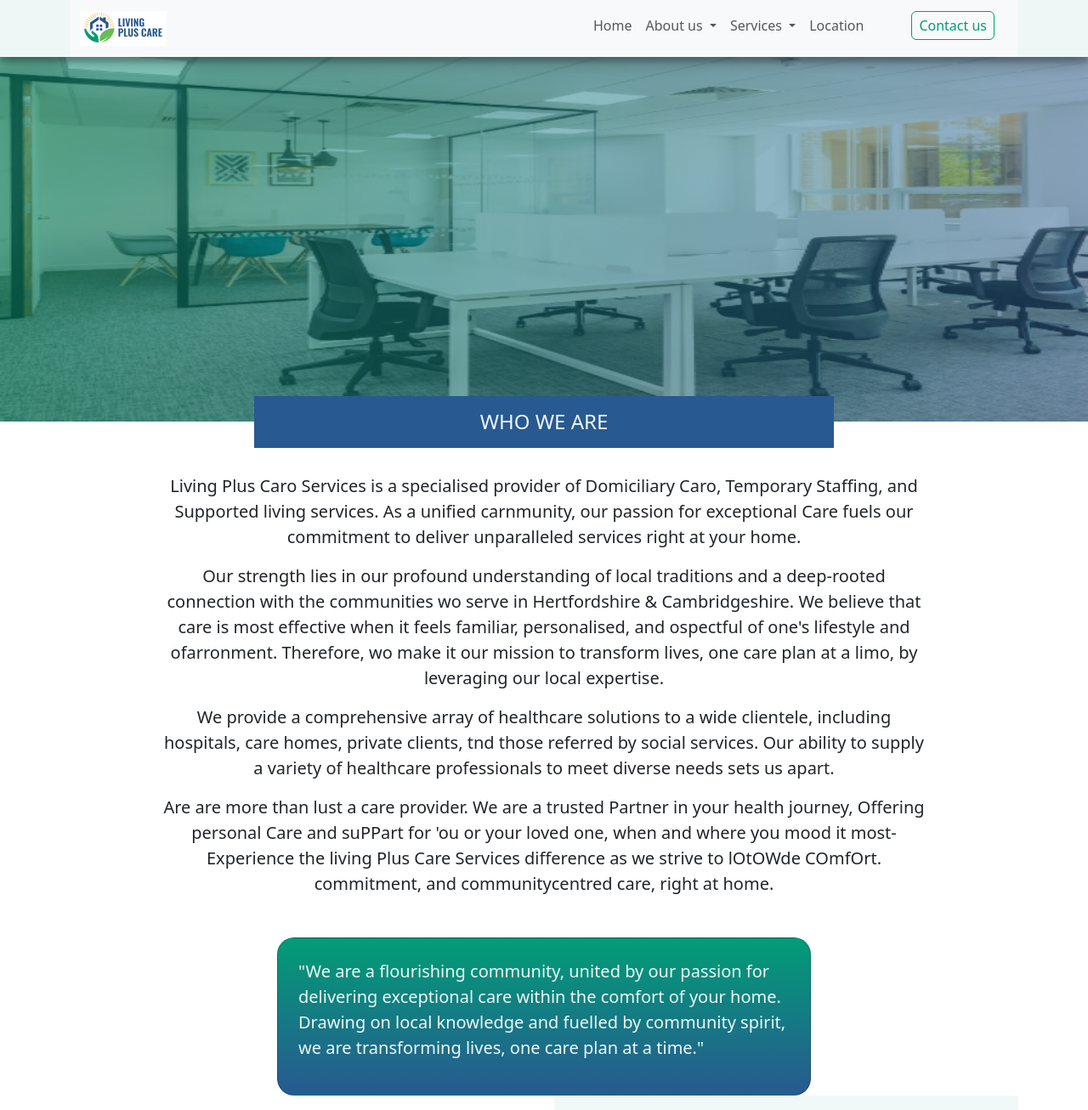
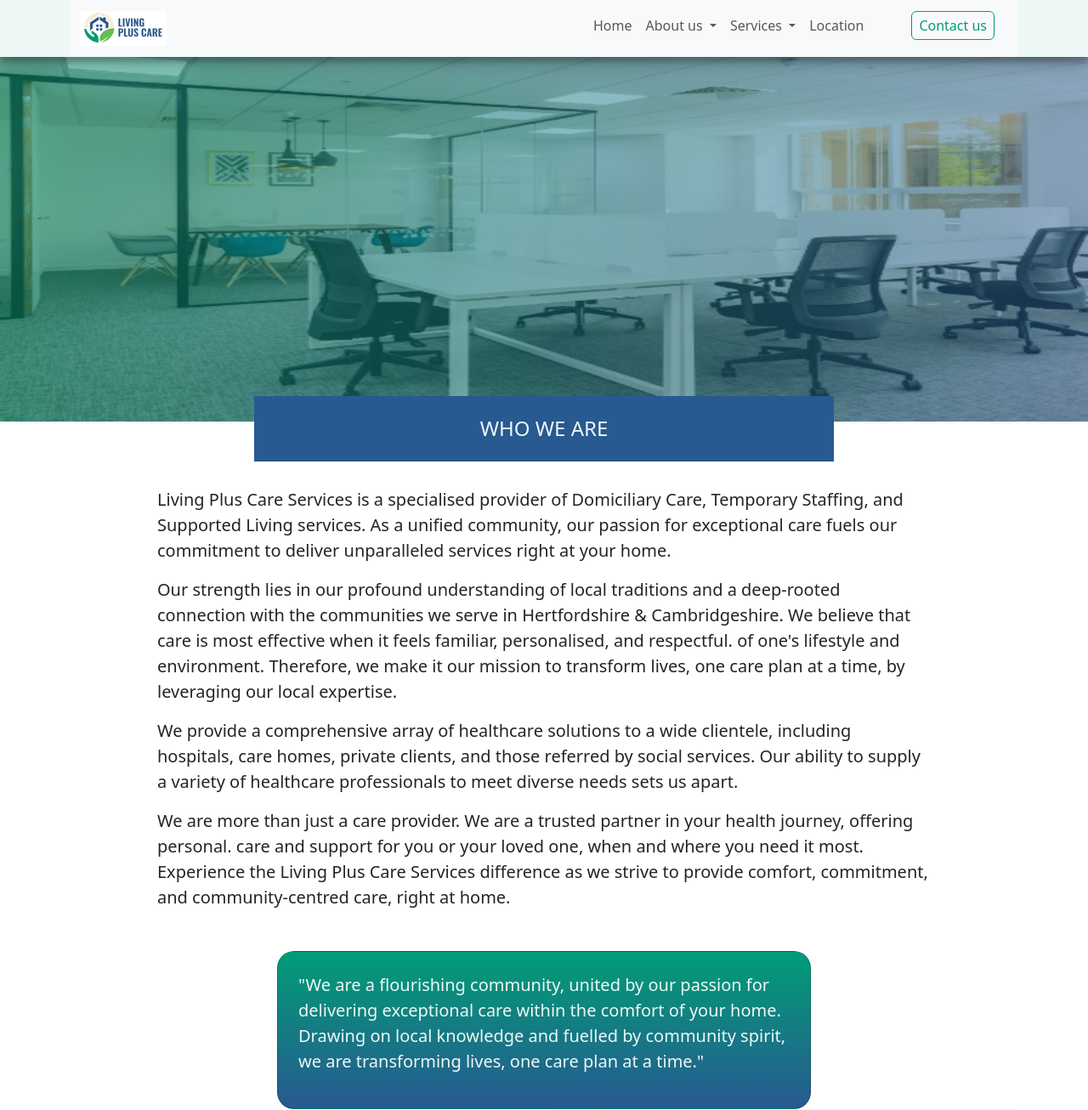
Before and after one commit to sakaxo/living-plus-care, a Django app: page /about-us/who-we-are/ in a window 1280 px wide. Shown: the top 1306 px of the page at 85% size. Run offline with Django 4.2, Linux system fonts and the light colour scheme; some libraries are stand-ins or nearby versions.

Commit message:
corrected spelling mistakes on support page

```diff
--- a/main/templates/main/who-we-are.html
+++ b/main/templates/main/who-we-are.html
@@ -8,22 +8,22 @@
 	</div>
 	<section id="who-are-we">
 		<div class="container-fluid">
-			<div class="who-content px-3 pb-3 pt-0 mb-3 w-75 mx-auto text-center">
-				<h2 class="p-3 mb-0 text-center w-75 mx-auto">
+			<div class="who-content px-3 pb-3 pt-0 mb-3 w-75 mx-auto tddext-center">
+				<h2 class="p-4 mb-0 text-center w-75 mx-auto">
 					WHO WE ARE
 				</h2>
-				<p>
-					Living Plus Caro Services is a specialised provider of Domiciliary Caro, Temporary Staffing, and Supported living services. As a unified carnmunity, our passion for exceptional Care fuels our commitment to deliver unparalleled services right at your home.
+				<p class="mb-3">
+					Living Plus Care Services is a specialised provider of Domiciliary Care, Temporary Staffing, and Supported Living services. As a unified community, our passion for exceptional care fuels our commitment to deliver unparalleled services right at your home.
 				</p>
-				<p>
-					Our strength lies in our profound understanding of local traditions and a deep-rooted connection with the communities wo serve in Hertfordshire & Cambridgeshire. We believe that care is most effective when it feels familiar, personalised, and ospectful of one's lifestyle and ofarronment. Therefore, wo make it our mission to transform lives, one care plan at a limo, by leveraging our local expertise.
+				<p class="mb-3">
+					Our strength lies in our profound understanding of local traditions and a deep-rooted connection with the communities we serve in Hertfordshire & Cambridgeshire. We believe that care is most effective when it feels familiar, personalised, and respectful. of one's lifestyle and environment. Therefore, we make it our mission to transform lives, one care plan at a time, by leveraging our local expertise.
+
 				</p>
-				<p>
-					We provide a comprehensive array of healthcare solutions to a wide clientele, including hospitals, care homes, private clients, tnd those referred by social services. Our ability to supply a variety of healthcare professionals to meet diverse needs sets us apart.
+				<p class="mb-3">
+					We provide a comprehensive array of healthcare solutions to a wide clientele, including hospitals, care homes, private clients, and those referred by social services. Our ability to supply a variety of healthcare professionals to meet diverse needs sets us apart.
 				</p>
-				<p>
-					Are are more than lust a care provider. We are a trusted Partner in your health journey, Offering personal Care and suPPart for 'ou or your loved one, when and where you mood it most- Experience the living Plus Care Services difference as we strive to lOtOWde COmfOrt. commitment, and communitycentred care, right at home.
-
+				<p class="mb-3">
+					We are more than just a care provider. We are a trusted partner in your health journey, offering personal. care and support for you or your loved one, when and where you need it most. Experience the Living Plus Care Services difference as we strive to provide comfort, commitment, and community-centred care, right at home.
 				</p>
 
 			</div>
```
